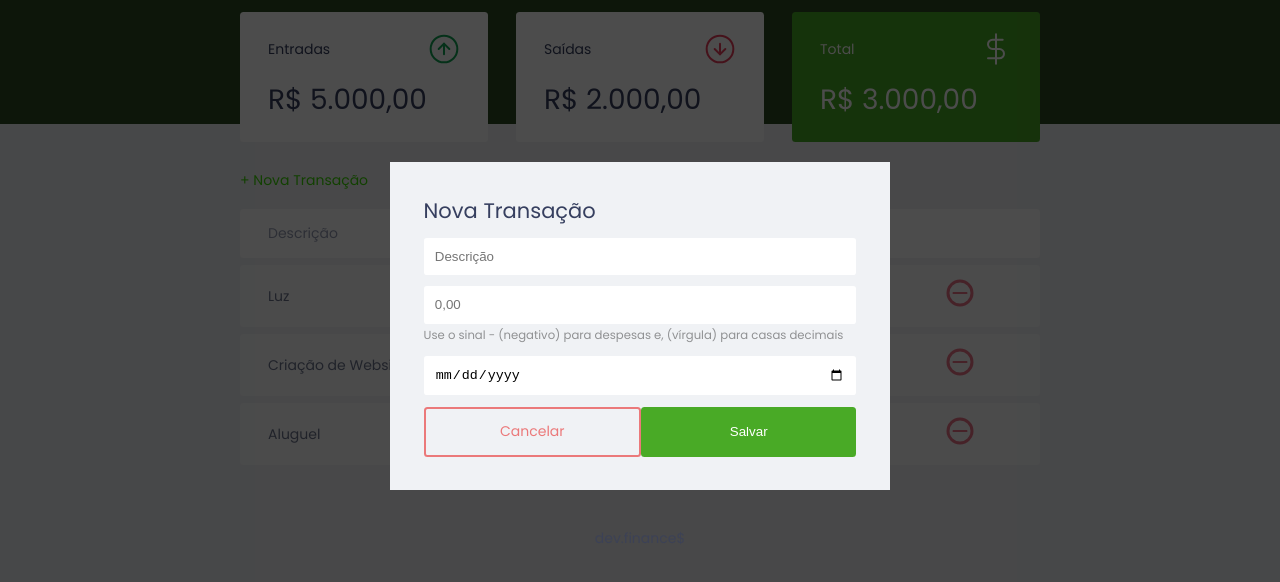
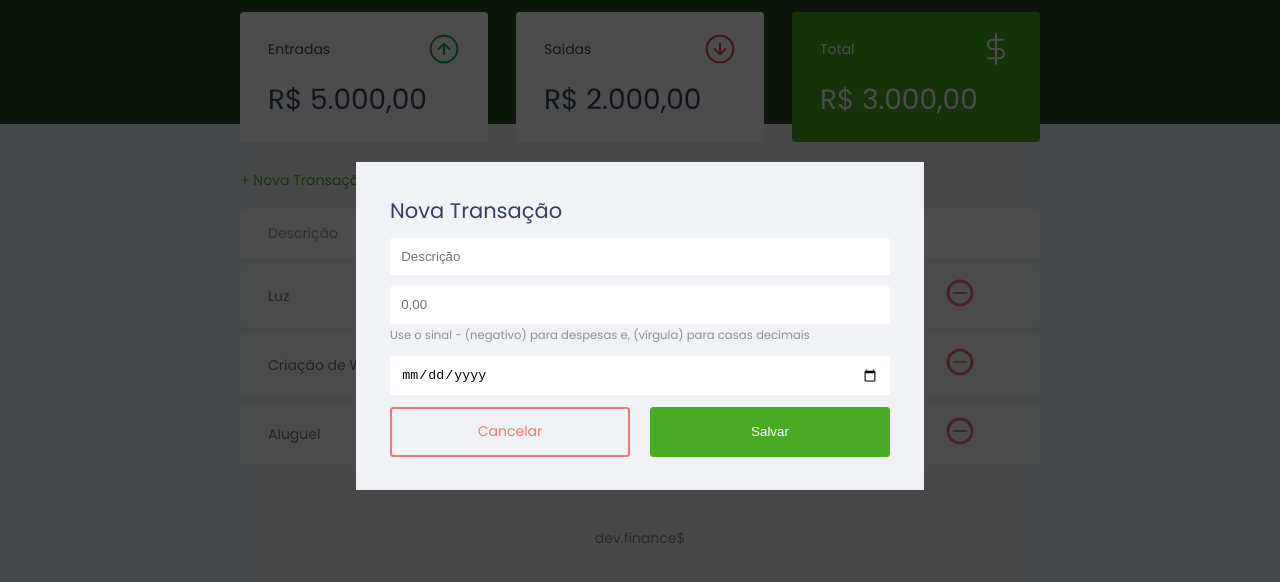
Before and after one commit to BraianNicolao/Discover-financeiro, a plain HTML site: page index.html in a window 1280 px wide. Both pictures are taken after a click on the link "+ Nova Transação". Shown: the part 74-656 px from the top of the page. Drawn offline with Linux system fonts and the light colour scheme.

Commit message:
Adicionado correçoes no css

```diff
--- a/style.css
+++ b/style.css
@@ -1,60 +1,64 @@
-/*Global*/
-:root{
+/* Global */
+:root {
   --dark-blue: #363f5f;
   --green: #49AA26;
   --light-green: #3dd705;
   --red: #e92929;
+
 }
-*{
-  margin: 0px;
-  padding: 0px;
+
+* {
+  margin: 0;
+  padding: 0;
   box-sizing: border-box;
 }
 
-html{
-  font-size: 93.75%;
+html {
+  font-size: 93.75%; /* 15px */
 }
 
-body{
+body {
   background: #f0f2f5;
-  font-family:'Poppins', sans-serif;
+  font-family:'Poppins', sans-serif
 }
 
-.sr-only{
+.sr-only {
   position: absolute;
   width: 1px;
   height: 1px;
   padding: 0;
   margin: -1px;
   overflow: hidden;
-  clip: rect(0, 0 , 0 ,0);
+  clip: rect(0, 0, 0, 0);
   white-space: nowrap;
   border-width: 0;
 }
-.container{
+
+.container {
   width: min(90vw, 800px);
   margin: auto;
 }
 
-/*Title*/
-h2{
+/* Titles */
+h2 {
   margin-top: 3.2rem;
   margin-bottom: 0.8rem;
   color: var(--dark-blue);
+
   font-weight: normal;
 }
-/*Links & Buttons*/
 
-a{
-  color: var(--light-green);
+/* Links & Buttons */
+a {
+  color: var(--green);
   text-decoration: none;
 }
 
-a:hover{
-  color: var(--green);
+a:hover {
+  color: var(--light-green);
 }
 
-button{
+button {
   width: 100%;
   height: 50px;
 
@@ -70,20 +74,22 @@ button{
   cursor: pointer;
 }
 
-.button:hover{
+button:hover {
   background: var(--light-green);
 }
-.button.new{
+
+.button.new {
   display: inline-block;
   margin-bottom: .8rem;
 }
 
-.button.cancel{
+.button.cancel {
   color: var(--red);
   border: 2px var(--red) solid;
   border-radius: 0.25rem;
 
   height: 50px;
+
   display: flex;
   align-items: center;
   justify-content: center;
@@ -91,195 +97,212 @@ button{
   opacity: 0.6;
 }
 
-.button.cancel:hover{
+.button.cancel:hover {
   opacity: 1;
 }
 
-/*Header*/
-header{
+/* Header */
+header {
   background: #2D4A22;
   padding: 2rem 0 10rem;
   text-align: center;
 }
 
-#logo{
+#logo {
   color: #fff;
   font-weight: 100;
 }
 
-/*balance*/
-#balance{
+/* Balance */
+#balance {
   margin-top: -8rem;
 }
 
-#balancer h2{
-  color: #fff;
-  margin-top: 0;
+#balance h2 {
+  color:white;
+  margin-top:0;
+}
 
-}
-/*Cards*/
-.card{
-  background: #fff;
+/* Cards */
+.card {
+  background: white;
   padding: 1.5rem 2rem;
   border-radius: 0.25rem;
+
   margin-bottom: 2rem;
+
   color: var(--dark-blue);
 }
 
-.card h3{
+.card h3 {
   font-weight: normal;
   font-size: 1rem;
+
   display: flex;
   align-items: center;
   justify-content: space-between;
 }
 
-.card p{
+.card p {
   font-size: 2rem;
   line-height: 3rem;
+  white-space:nowrap;
   margin-top: 1rem;
 }
 
-.card.total{
+.card.total {
   background: var(--green);
   color: white;
 }
 
-/*Table*/
-#transaction{
+/* Table */
+#transaction {
   display: block;
   width: 100%;
   overflow-x: auto;
 }
-#data-table{
+#data-table {
   width: 100%;
   border-spacing: 0 0.5rem;
   color: #969cb3;
 }
 
 table thead tr th:first-child,
-table tbody tr td:first-child{
+table tbody tr td:first-child
+{
   border-radius: 0.25rem 0 0 0.25rem;
 }
 
 table thead tr th:last-child,
 table tbody tr td:last-child{
-  border-radius:  0 0.25rem 0.25rem 0;
+  border-radius: 0 0.25rem 0.25rem 0;
 }
 
-table thead th{
-  background: #fff;
+table thead th {
+  background: white;
+
   font-weight: normal;
   padding: 1rem 2rem;
+
   text-align: left;
 }
 
-table tbody tr{
-  opacity: 0.7;
+table tbody tr {
+  opacity: 0.7
 }
 
-table tbody tr:hover{
-  opacity: 1;
+table tbody tr:hover {
+  opacity: 1
 }
 
-table tbody td{
-  background: white;
+table tbody td {
+  background:white;
   padding: 1rem 2rem;
 }
 
-td.description{
+td.description {
   color: var(--dark-blue);
 }
 
-td.income{
+td.income {
   color: #12a454;
 }
 
-td.expense{
+td.expense {
   color: #e92929;
 }
 
-/*Modal*/
-.modal-overlay{
+/* Modal */
+.modal-overlay {
   width: 100%;
   height: 100%;
 
-  background-color: rgb(0,0,0, 0.7);
+  background-color: rgba(0,0,0,0.7);
 
   position: fixed;
   top: 0;
 
-  display: flex;
+  display:flex;
   align-items: center;
   justify-content: center;
 
   opacity: 0;
   visibility: hidden;
+
+  z-index: 999;
 }
 
-.modal-overlay.active{
+.modal-overlay.active {
   opacity: 1;
   visibility: visible;
 }
 
-.modal{
-  background: #f0f2f5;
+.modal {
+  background: #F0F2f5;
   padding: 2.4rem;
-  display: flex;
-  width: 90%;
+
+  position: relative;
+  z-index: 1;
+}
+
+
+/* Form */
+#form {
   max-width: 500px;
 }
 
-/*Form*/
-#form{
-  max-width: 500px;
-}
-
-#form h2{
+#form h2 {
   margin-top: 0;
 }
 
-input{
+input {
   border: none;
   border-radius: 0.2rem;
 
   padding: 0.8rem;
+
   width: 100%;
 }
 
-.input-group small{
-  opacity: 0.4;;
+.input-group {
+  margin-top: 0.8rem;
 }
 
-.input-group.actions{
+.input-group .help{
+  opacity: 0.4;
+}
+
+.input-group.actions {
   display: flex;
   justify-content: space-between;
   align-items: center;
 }
 
 .input-group.actions .button,
-.input-group.actions button{
-  width: 100%;
+.input-group.actions button {
+  width: 48%;
 }
-.input-group{
-  margin-top: 0.8rem;
-}
-/*Footer*/
-footer{
+
+
+/* Footer */
+footer {
   text-align: center;
   padding: 4rem 0 2rem;
   color: var(--dark-blue);
+
   opacity: 0.6;
 }
 
-/*Responsive*/
-@media (min-width: 800px){
-  html{
-    font-size: 87.5%;
+
+/* Responsive */
+@media (min-width: 800px) {
+  html {
+      font-size: 87.5%;
   }
-  #balance{
-    display: grid;
-    grid-template-columns: repeat(3, 1fr);
-    gap: 2rem;
+
+  #balance {
+      display: grid;
+      grid-template-columns: repeat(3, 1fr);
+      gap: 2rem;
   }
 }
```
